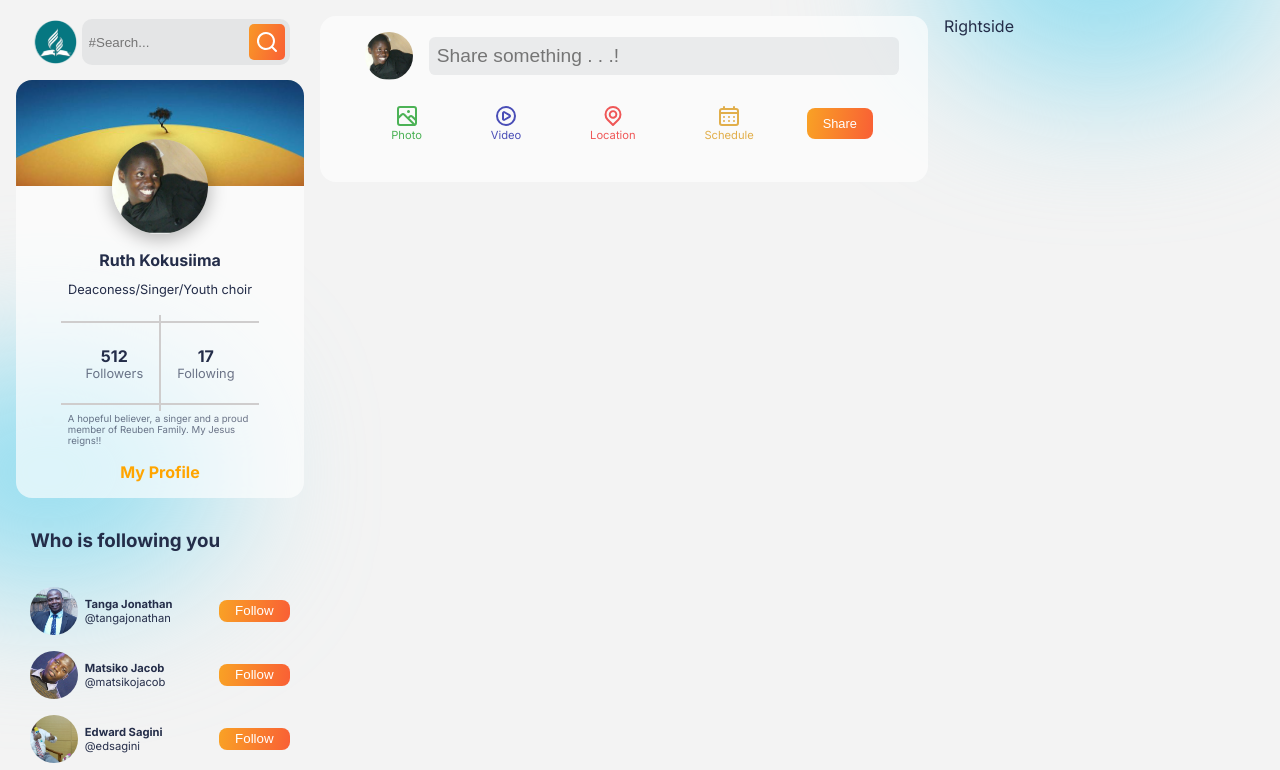
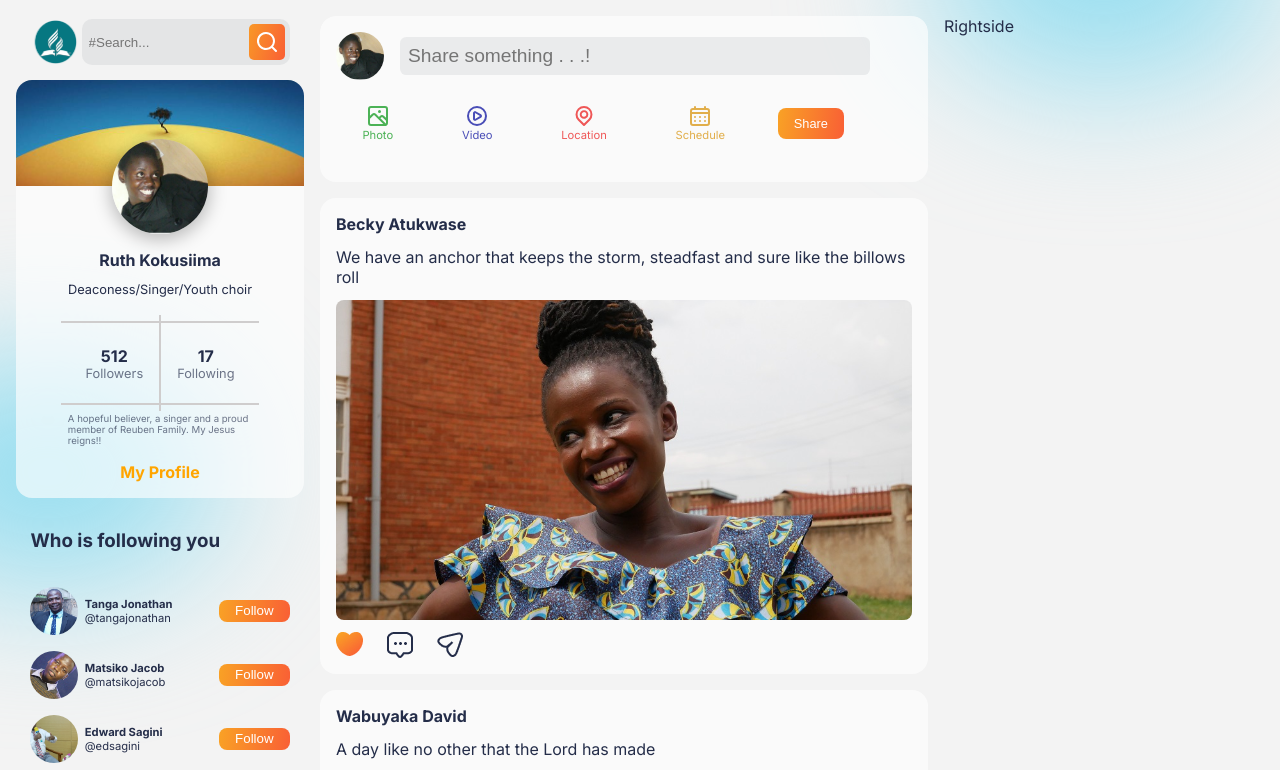
Before and after one commit to seanjems/kcc-social-app-ui, a React (Create React App) app: page / in a window 1280 px wide. Shown: the top 770 px of the page. Built offline with nearby package versions, Linux system fonts and the light colour scheme.

Commit message:
Added posts cards

```diff
--- /dev/null
+++ b/src/Data/PostsData.js
@@ -0,0 +1,35 @@
+import postPic1 from "../img/postpic1.JPG";
+import postPic2 from "../img/postpic2.JPG";
+import postPic3 from "../img/postpic3.JPG";
+
+export const PostsData = [
+  {
+    img: postPic1,
+    name: "Becky Atukwase",
+    likes: 2300,
+    desc: "We have an anchor that keeps the storm, steadfast and sure like the billows roll",
+
+    liked: true,
+  },
+  {
+    img: postPic2,
+    name: "Wabuyaka David",
+    likes: 2100,
+    desc: "A day like no other that the Lord has made",
+
+    liked: true,
+  },
+  {
+    img: postPic3,
+    name: "Tanga Jonathan",
+    likes: 15,
+    desc: "Happy sabbath to you all",
+    liked: false,
+  },
+  {
+    name: "Muhame Francis Jonathan",
+    likes: 15,
+    desc: "This is a nice post without an image but with a message to wish you a wonderful and blessed week.",
+    liked: false,
+  },
+];
--- a/src/components/PostSide/PostSide.css
+++ b/src/components/PostSide/PostSide.css
@@ -1,7 +1,8 @@
-.PostShare{
+.PostSide{
     display: flex;
     flex-direction: column;
-    align-items: center;
     overflow: auto;
     gap: 1rem;
+    width: 100%;
+    border-radius: 1rem;
 }
--- a/src/components/PostSide/PostSide.jsx
+++ b/src/components/PostSide/PostSide.jsx
@@ -1,10 +1,12 @@
 import React from "react";
+import PostsCard from "../PostsCard/PostsCard";
 import PostShare from "../PostShare/PostShare";
 import "./PostSide.css";
 const PostSide = () => {
   return (
     <div className="PostSide">
       <PostShare />
+      <PostsCard />
     </div>
   );
 };
--- /dev/null
+++ b/src/components/Posts/Posts.css
@@ -0,0 +1,22 @@
+.Posts{
+    display: flex;
+    flex-direction: column;
+    gap: 0.8rem;
+    padding: 1rem;
+    border-radius: 1rem;
+    background: var(--cardColor);
+}
+
+.Posts>img{
+    border-radius: 0.5rem;
+    width: 100%;
+    max-height: 20rem;
+    object-fit: cover;
+}
+
+.shareOptions{
+    display: flex;
+    gap: 1.5rem;
+    align-items: flex-start;
+    cursor: pointer;
+}
--- /dev/null
+++ b/src/components/Posts/Posts.jsx
@@ -0,0 +1,26 @@
+import React from "react";
+import "./Posts.css";
+
+import Like from "../../img/notlike.png";
+import Liked from "../../img/like.png";
+import Share from "../../img/share.png";
+import Comment from "../../img/comment.png";
+
+const Posts = ({ data }) => {
+  return (
+    <div className="Posts">
+      <span>
+        <b>{data.name}</b>
+      </span>
+      {data.desc && <span>{data.desc}</span>}
+      {data.img && <img src={data.img} alt="" />}
+      <div className="shareOptions">
+        <img src={data.liked ? Liked : Like} alt="" />
+        <img src={Comment} alt="" />
+        <img src={Share} alt="" />
+      </div>
+    </div>
+  );
+};
+
+export default Posts;
--- /dev/null
+++ b/src/components/PostsCard/PostsCard.css
@@ -0,0 +1,5 @@
+.PostsCard{
+    display: flex;
+    flex-direction: column;
+    gap: 1rem;
+}
--- /dev/null
+++ b/src/components/PostsCard/PostsCard.jsx
@@ -0,0 +1,17 @@
+import React from "react";
+
+import { PostsData } from "../../Data/PostsData";
+import Posts from "../Posts/Posts";
+import "./PostsCard.css";
+
+const PostsCard = () => {
+  return (
+    <div className="PostsCard">
+      {PostsData.map((data) => (
+        <Posts data={data} />
+      ))}
+    </div>
+  );
+};
+
+export default PostsCard;
```
